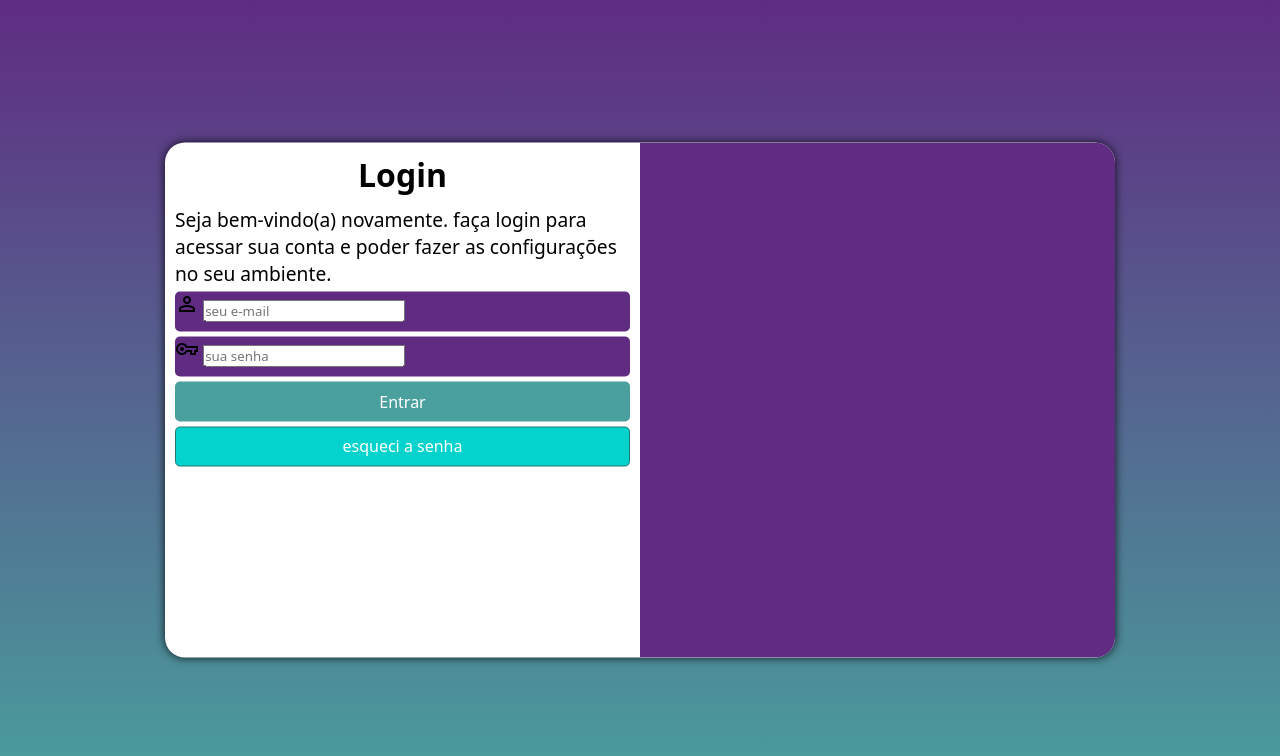
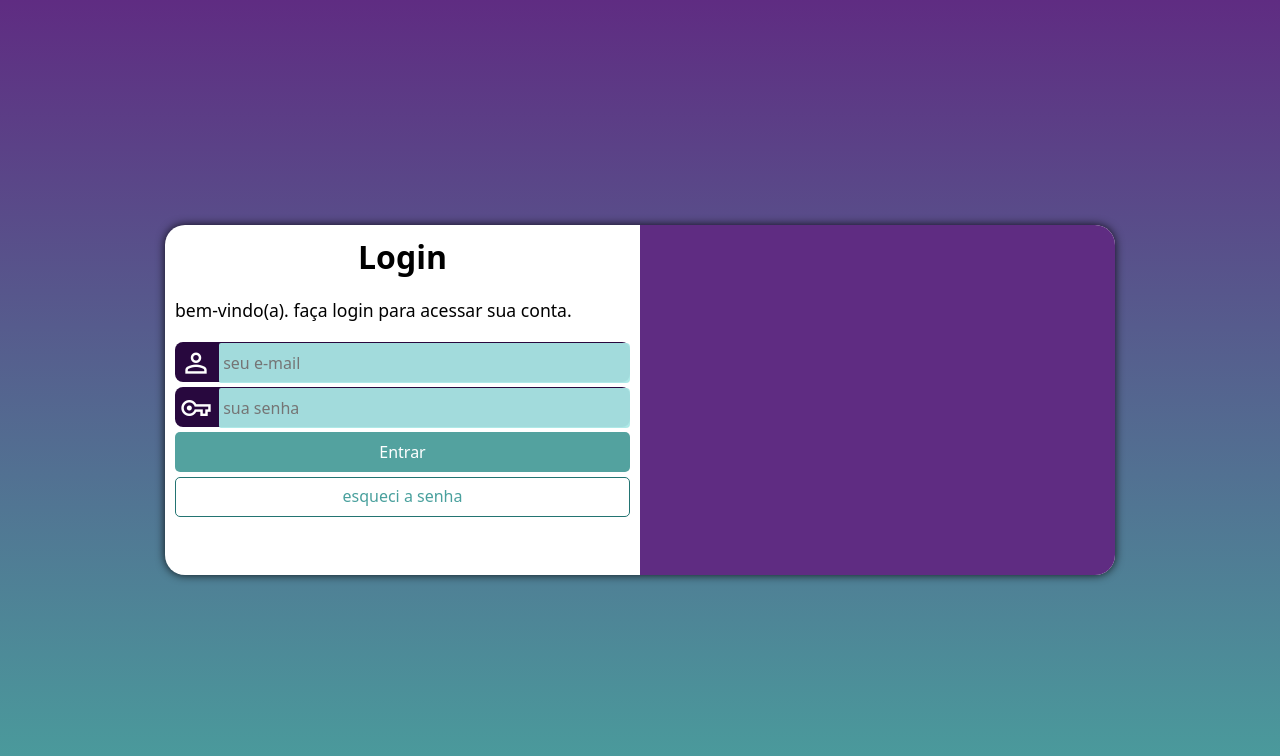
Before and after one commit to PauloAraujoDEV25/projeto-tela-de-login, a plain HTML site: page index.html in a window 1280 px wide. Drawn offline with nearby package versions, Linux system fonts and the light colour scheme.

Commit message:
Projeto login

```diff
--- a/estilos/media-query.css
+++ b/estilos/media-query.css
@@ -8,6 +8,7 @@
 
     section#login {
         width: 80vw;
+        height: 280px;
     }
 
     section#login > div#imagem {
@@ -32,6 +33,7 @@
 
     section#login {
         width: 950px;
+        height: 350px;
     }
 
     section#login > div#imagem {
@@ -52,7 +54,8 @@
     }
 
     div#formulario > p {
-        font-size:1.2em ;
+        font-size:1.1em ;
+        margin: 20px 0px;
     }
 
 }
--- a/estilos/style.css
+++ b/estilos/style.css
@@ -66,11 +66,11 @@ div#formulario > p {
 }
 
 form > div.campo {
-    background-color:#5f2c82 ;
+    background-color:#28083e ;
     display: block;
     width: 100%;
     height: 40px;
-    border-radius: 5px;
+    border-radius: 8px;
     margin: 5px 0px;
 }
 
@@ -78,15 +78,40 @@ div.campo > label {
     display: none;
 }
 
+div.campo > span {
+    color: white;
+    font-size: 2em;
+    width: 40px;
+    padding: 5px;
+}
+
+div.campo > input {
+    background-color: #aae8e6f1;
+    font-size: 1em;
+    width: calc(100% - 44.5px);
+    height: 100%;
+    border: 0px;
+    border-radius: 2px 4px 4px 2px ;
+    padding: 4px;
+
+    transform: translateY(-10px);
+}
+
+div.campo > input:focus-within {
+    background-color: white;
+    border: none;
+}
+
 form > input[type=submit] {
     display: block;
     font-size: 1em;
     width: 100%;
     height: 40px;
-    background-color:#49a09d ;
+    background-color:#53a29f ;
     color: white;
     border: none;
     border-radius: 5px;
+    cursor: pointer;
 }
 
 form > input[type=submit]:hover {
@@ -99,13 +124,13 @@ form > a.botao {
     font-size: 1em;
     width: 100%;
     height: 40px;
-    background-color:#03d3cc ;
+    background-color:#ffffff ;
     border: 1px solid #237472;
     border-radius: 5px;
     text-decoration: none;
     padding-top:7px;
     margin-top: 5px;
-    color: rgb(255, 255, 255);
+    color: #49a09d ;
 }
 
 form > a.botao:hover{
--- a/index.html
+++ b/index.html
@@ -21,8 +21,7 @@
             <div id="formulario">
                 <h1>Login</h1>
                 <p>
-                    Seja bem-vindo(a) novamente. faça login para acessar sua conta e poder fazer as configurações no seu
-                    ambiente.
+                  bem-vindo(a). faça login para acessar sua conta.
                 </p>
                 <form action="login.php" method="post" autocomplete="on">
                     <div class="campo">
```
